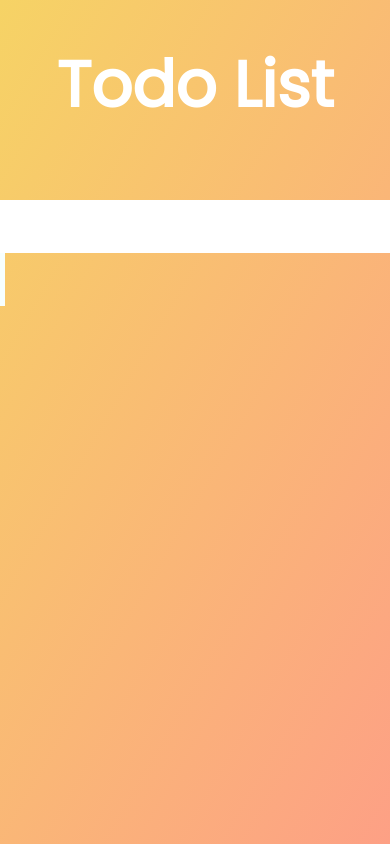
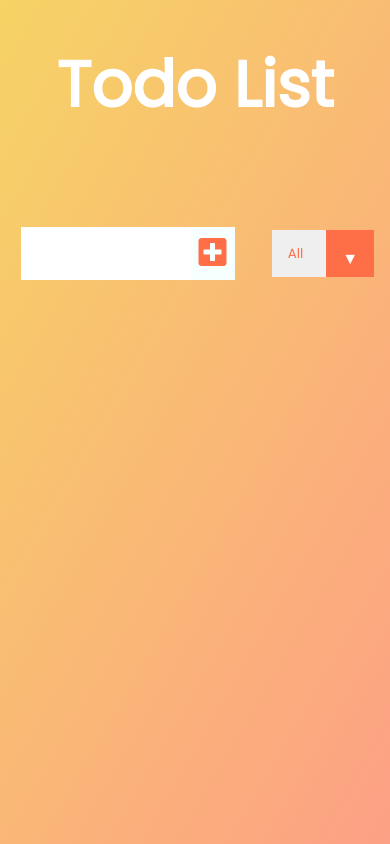
Before and after one commit to CamSandhu/ToDoList, a React (Create React App) app: page / in a window 390 px wide. Built offline with nearby package versions, Linux system fonts and the light colour scheme.

Commit message:
changes to form for mobile

```diff
--- a/src/App.css
+++ b/src/App.css
@@ -1,13 +1,13 @@
 * {
   margin: 0;
   padding: 0;
-  box-sizing: border-box;
 }
 body {
   background-image: linear-gradient(120deg, #f6d365 0%, #fda085 100%);
   color: white;
   font-family: "Poppins", sans-serif;
   min-height: 100vh;
+
 }
 header {
   font-size: 2rem;
@@ -26,6 +26,7 @@ form button {
   font-size: 2rem;
   border: none;
   background: white;
+  width: auto;
 }
 form button {
   color: #ff6f47;
@@ -63,6 +64,7 @@ form button:hover {
 }
 .todo li {
   flex: 1;
+  overflow: hidden;
 }
 
 .trash-btn,
@@ -137,3 +139,18 @@ select {
   transform: scale(1.5);
 }
 */
+
+/* -----for tablet-------- */
+@media only screen and (max-width:960px) {
+
+}
+
+/* -----for phones-------- */
+@media only screen and (max-width:767px) {
+form input{
+  width: 60%;
+}
+form{
+  text-align: center;
+}
+}
--- a/src/components/Form.js
+++ b/src/components/Form.js
@@ -18,13 +18,13 @@ const statusHandler=e=>{
 }
 return(
   <form>
-  <div>
-      <input value={props.inputText} onChange={inputTextHandler} type="text" className="todo-input" />
-      <button onClick={submitHandler} className="todo-button" type="submit">
+  <div className="row">
+      <input className="col-md-10" value={props.inputText} onChange={inputTextHandler} type="text" className="todo-input" />
+      <button className="col-md-2" onClick={submitHandler} className="todo-button" type="submit">
         <i className="fas fa-plus-square"></i>
       </button>
     </div>
-      <div className="select">
+      <div className="select row">
         <select onChange={statusHandler} name="todos" className="filter-todo">
           <option value="all">All</option>
           <option value="completed">Completed</option>
```
